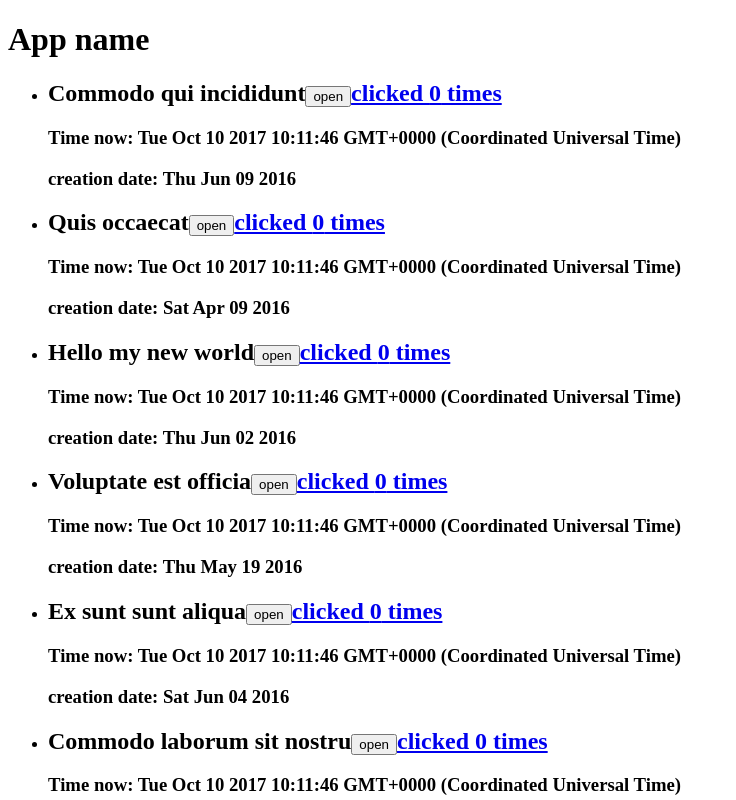
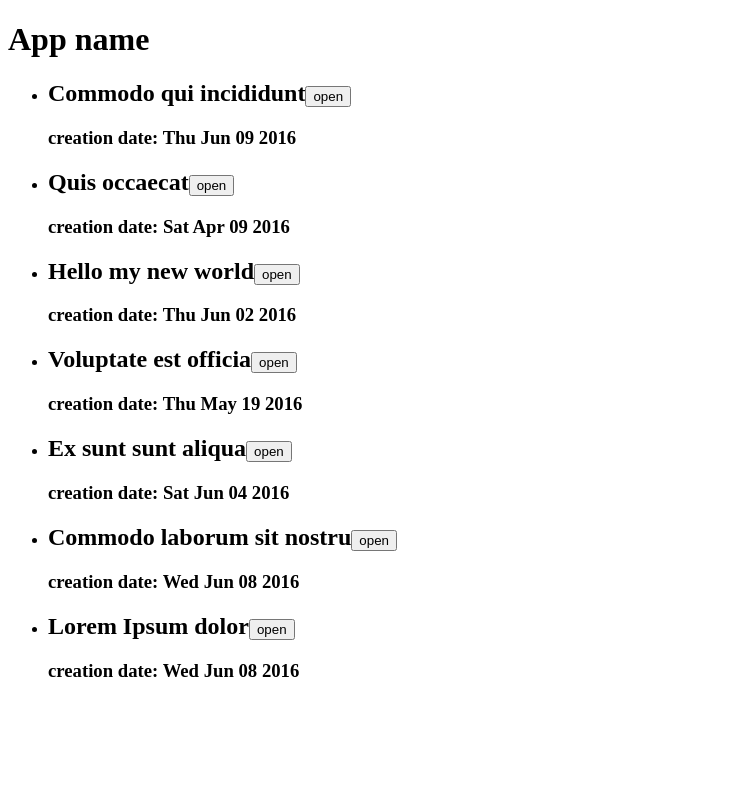
Before and after one commit to romabelka/js_ru_26_09, a React app: page / in a window 1280 px wide. Shown: the top 800 px of the page, without its empty margins (0-736 px from the left). Built offline with nearby package versions, Linux system fonts and the light colour scheme.

Commit message:
HT2 Done

```diff
--- /dev/null
+++ b/src/components/AccordionInherit.js
@@ -0,0 +1,15 @@
+import React, { Component } from 'react';
+
+class AccordionInherit extends Component {
+    constructor(props) {
+        super(props);
+
+        this.state = {
+            openElementId: null
+        }
+    }
+    toggleOpenElement = (openElementId, isOpen) => (ev) => this.setState({
+        openElementId : isOpen ? null : openElementId
+    });
+}
+export default AccordionInherit
--- a/src/components/Article.js
+++ b/src/components/Article.js
@@ -1,9 +1,29 @@
-import React, {Component, PureComponent} from 'react'
+import React, {Component} from 'react'
 import PropTypes from 'prop-types'
 import CommentList from './CommentList'
 
-class Article extends PureComponent {
-    static propTypes = {
+function Article(props) {
+    const {article, isOpen, onButtonClick} = props;
+    const body = isOpen && (
+        <div>
+            <section>{article.text}</section>
+            <CommentList comments = {article.comments} defaultOpen />
+        </div>
+    );
+    return (
+        <div>
+            <h2>
+                {article.title}
+                <button onClick={onButtonClick}>
+                    {isOpen ? 'close' : 'open'}
+                </button>
+            </h2>
+            {body}
+            <h3>creation date: {(new Date(article.date)).toDateString()}</h3>
+        </div>
+    )
+}
+Article.propTypes = {
     article: PropTypes.shape({
         title: PropTypes.string.isRequired,
         text: PropTypes.string,
@@ -11,57 +31,6 @@ class Article extends PureComponent {
     }).isRequired,
     isOpen: PropTypes.bool,
     onButtonClick: PropTypes.func
-    }
+};
 
-    state = {
-        clicked: 0
-    }
-
-/*
-    shouldComponentUpdate(nextProps) {
-        return this.props.isOpen !== nextProps.isOpen
-    }
-*/
-
-    render() {
-        console.log('---', 'rendering article')
-        const {article, isOpen, onButtonClick} = this.props
-        const body = isOpen && (
-                <div>
-                    <section>{article.text}</section>
-                    <CommentList comments = {article.comments} defaultOpen />
-                </div>
-            )
-        return (
-            <div>
-                <h2 ref = {this.setHeaderRef}>
-                    {article.title}
-                    <button onClick={onButtonClick}>
-                        {isOpen ? 'close' : 'open'}
-                    </button>
-                    <a href="#" onClick = {this.increment}>clicked {this.state.clicked} times</a>
-                </h2>
-                <h3 onClick = {this.updateTime}>Time now: {(new Date).toString()}</h3>
-                {body}
-                <h3>creation date: {(new Date(article.date)).toDateString()}</h3>
-            </div>
-        )
-    }
-
-    setHeaderRef = header => {
-        this.header = header
-        console.log('---', header)
-    }
-
-    increment = ev => {
-        ev.preventDefault()
-        this.setState({
-            clicked: this.state.clicked + 1
-        })
-    }
-
-    updateTime = () => this.setState({})
-}
-
-
-export default Article
+export default Article;
--- a/src/components/ArticleList.js
+++ b/src/components/ArticleList.js
@@ -1,64 +1,33 @@
-import React, { Component } from 'react'
-import Article from './Article'
-import PropTypes from 'prop-types'
+import React, { Component } from 'react';
+import Article from './Article';
+import PropTypes from 'prop-types';
+import Accordion from '../decorators/Accordion';
 
-class ArticleList extends Component {
-    static defaultProps = {
-        articles: [],
-    }
 
-    state = {
-        openArticleId: null
-    }
-
-    componentWillMount() {
-        console.log('---', 'mounting')
-    }
-
-    componentDidMount() {
-        console.log('---', 'mounted')
-    }
-
-    componentWillUpdate(_, nextState) {
-        console.log('---', nextState.openArticleId)
-    }
-
-    render() {
-        if (!this.props.articles.length) return <h3>No articles</h3>
-
-        const articleElements = this.props.articles.map(article => (
+function ArticleList(props) {
+    if (!props.articles.length) return <h3>No articles</h3>;
+    const {articles, openElementId: openArticleId, toggleOpenElement: toggleOpenArticle} = props;
+    const articleElements = articles.map(article => (
         <li key = {article.id}>
             <Article
                 article = {article}
-                    isOpen = {this.state.openArticleId === article.id}
-                    onButtonClick = {this.toggleOpenArticle(article.id)}
+                isOpen = {openArticleId === article.id}
+                onButtonClick = {toggleOpenArticle(article.id, openArticleId === article.id)}
             />
         </li>
-        ))
+    ));
     return (
         <ul>
             {articleElements}
         </ul>
     )
 }
-
-    toggleOpenArticle = (id) => {
-        if (this.memoizedTogglers.get(id)) return this.memoizedTogglers.get(id)
-
-        const func = (ev) => this.setState({
-            openArticleId: id === this.state.openArticleId ? null : id
-        })
-
-        this.memoizedTogglers.set(id, func)
-
-        return func
-    }
-
-    memoizedTogglers = new Map()
-}
+ArticleList.defaultProps = {
+    articles: []
+};
 
 ArticleList.propTypes = {
     articles: PropTypes.array.isRequired
-}
+};
 
-export default ArticleList
+export default Accordion(ArticleList);
--- /dev/null
+++ b/src/components/ArticleListInherit.js
@@ -0,0 +1,33 @@
+import React from 'react'
+import Article from './Article';
+import PropTypes from 'prop-types';
+import AccordionInherit from './AccordionInherit';
+
+class ArticleListInherit extends AccordionInherit {
+    static defaulProps = {
+        articles: []
+    };
+    static propTypes = {
+        articles: PropTypes.array.isRequired
+    };
+
+    render() {
+        if (!this.props.articles.length) return <h3>No articles</h3>;
+        const articleElements = this.props.articles.map(article => (
+            <li key = {article.id}>
+                <Article
+                    article = {article}
+                    isOpen = {this.state.openElementId === article.id}
+                    onButtonClick = {this.toggleOpenElement(article.id, this.state.openElementId === article.id)}
+                />
+            </li>
+        ));
+        return (
+            <ul>
+                {articleElements}
+            </ul>
+        )
+    }
+}
+
+export default ArticleListInherit;
--- /dev/null
+++ b/src/decorators/Accordion.js
@@ -0,0 +1,18 @@
+import React from 'react';
+
+export default (OriginalComponent) => class Accordion extends React.Component {
+    constructor(props) {
+        super(props);
+
+        this.state = {
+            openElementId: null
+        }
+    }
+    render() {
+        return <OriginalComponent {...this.props} {...this.state} toggleOpenElement = {this.toggleOpenElement}/>
+    }
+
+    toggleOpenElement = (openElementId, isOpen) => (ev) => this.setState({
+        openElementId : isOpen ? null : openElementId
+    });
+}
```
Also changed, not shown: src/components/App.js (+3 -4 lines). Lines whose indentation alone changed are shown as unchanged.
